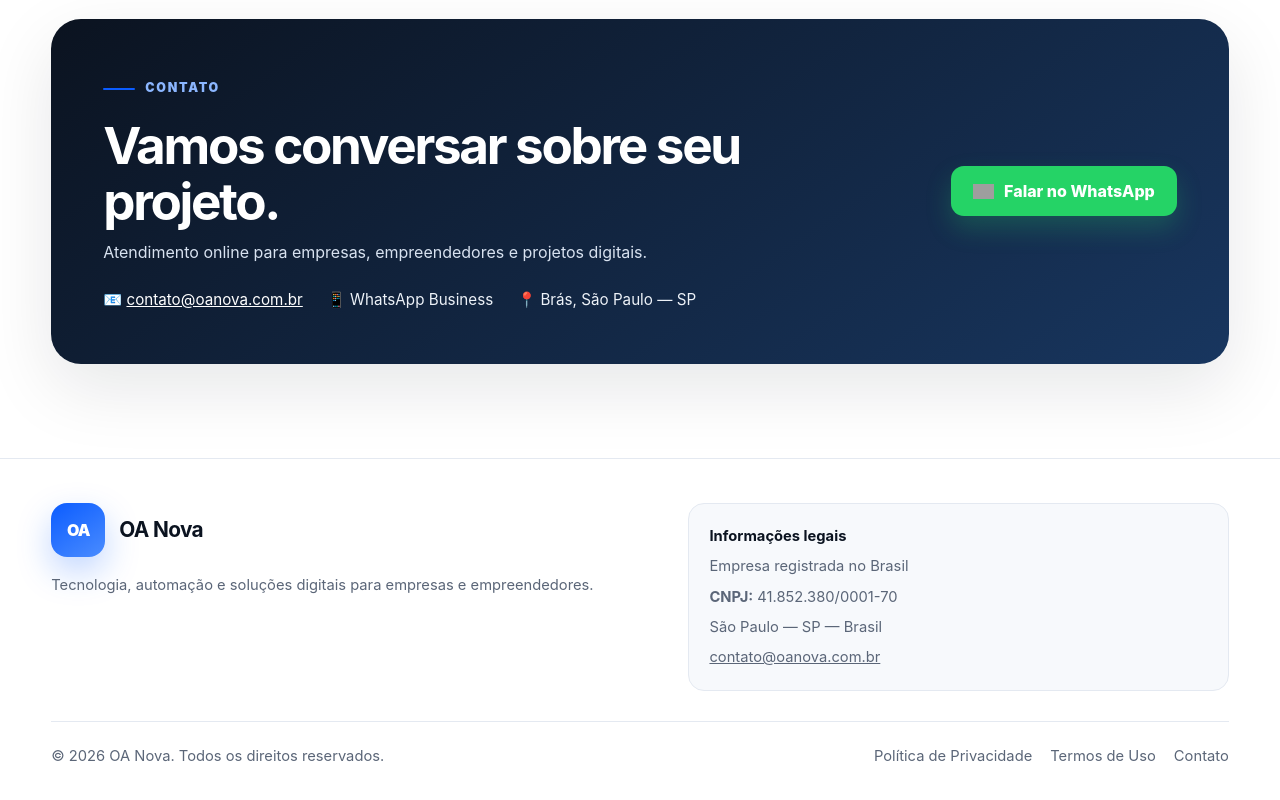
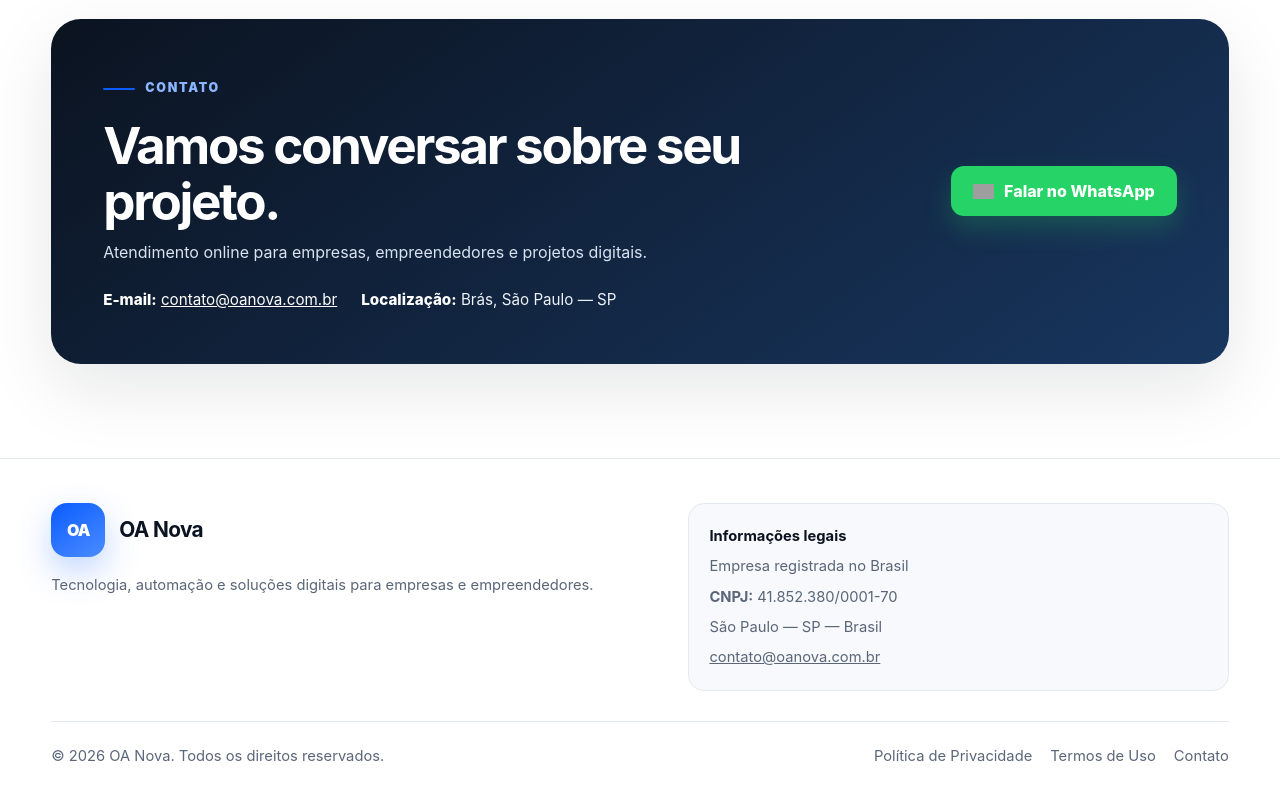
Before and after one commit to oscaralbaro/oa---nova---site, a plain HTML site: page index.html in a window 1280 px wide. Shown: the part 3153-3953 px from the top of the page. Drawn offline with Linux system fonts and the light colour scheme; grey boxes are pictures that could not be loaded.

Commit message:
Atualização OA Nova site V3.2

```diff
--- a/index.html
+++ b/index.html
@@ -499,6 +499,7 @@
     }
 
     .contact-meta a{color:#fff}
+    .contact-meta strong{color:#FFFFFF;font-weight:800}
 
     footer{
       background:#fff;
@@ -801,9 +802,8 @@
             <h2>Vamos conversar sobre seu projeto.</h2>
             <p>Atendimento online para empresas, empreendedores e projetos digitais.</p>
             <div class="contact-meta">
-              <span>📧 <a href="mailto:contato@oanova.com.br">contato@oanova.com.br</a></span>
-              <span>📱 WhatsApp Business</span>
-              <span>📍 Brás, São Paulo — SP</span>
+              <span><strong>E-mail:</strong> <a href="mailto:contato@oanova.com.br">contato@oanova.com.br</a></span>
+              <span><strong>Localização:</strong> Brás, São Paulo — SP</span>
             </div>
           </div>
 
```
Also changed, not shown: 1 other file.
